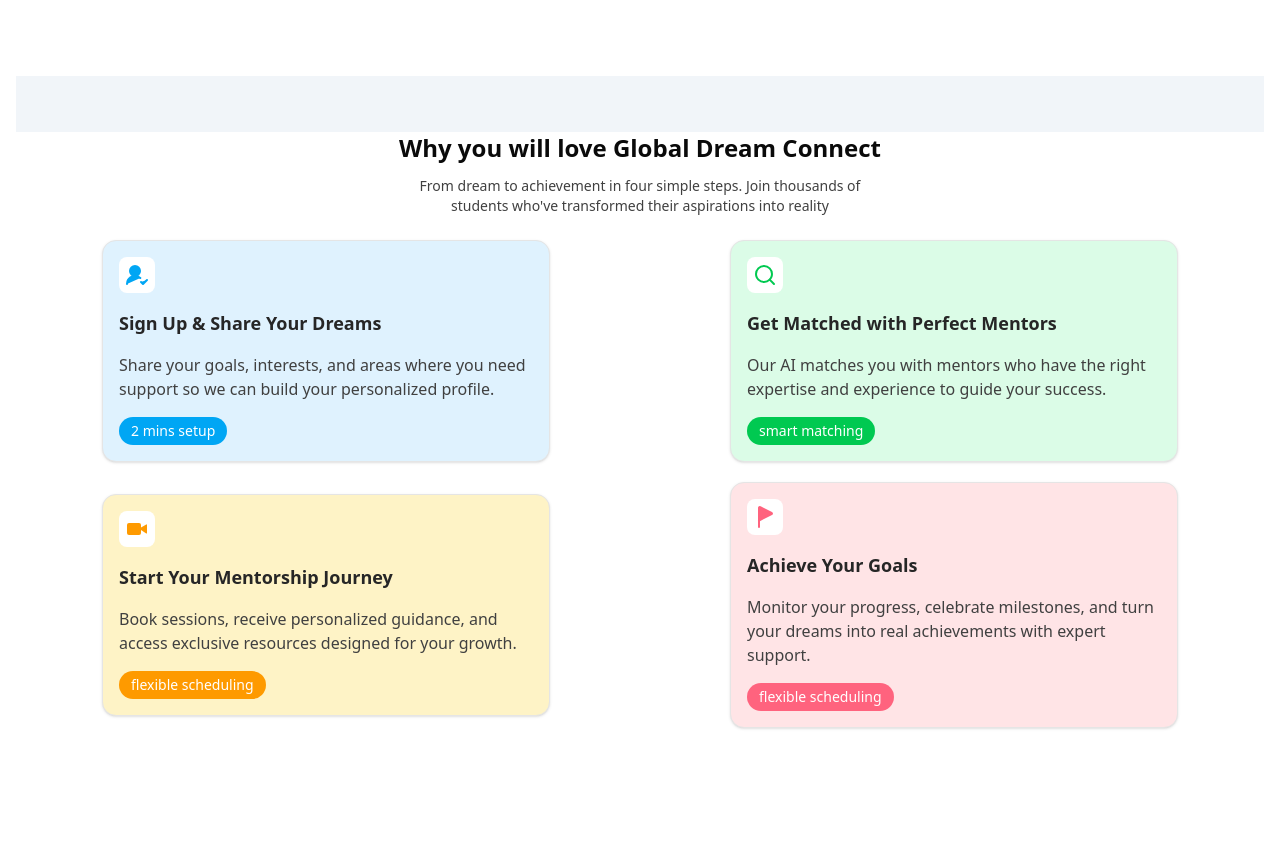
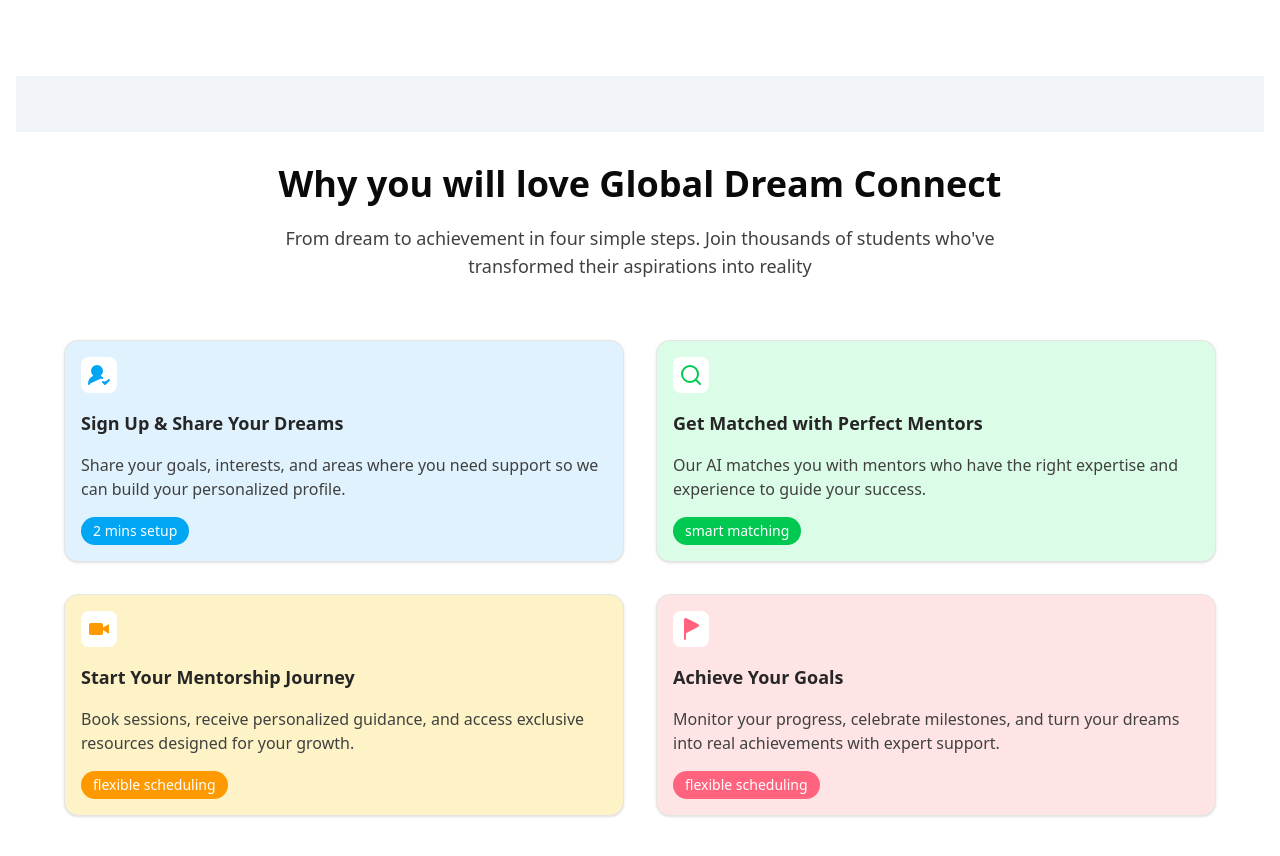
Before and after one commit to Global-Dream-Connect/Testing, a Next.js app: page / in a window 1280 px wide. Shown: the part 740-1596 px from the top of the page. Before the commit the page ends 1484 px from the top, so only its background shows below. Built offline with nearby package versions, Linux system fonts and the light colour scheme.

Commit message:
fixed grid layout

```diff
--- a/src/app/page.js
+++ b/src/app/page.js
@@ -35,11 +35,11 @@ export default function Home() {
       <div className="w-full h-14 bg-slate-100"></div>
 
       {/* process */}
-      <div className="w-full h-fit flex flex-col items-center gap-3">
-        <h3 className="text-2xl font-semibold text-center">Why you will love Global Dream Connect</h3>
-        <p className="max-w-md text-sm text-neutral-700 text-center">From dream to achievement in four simple steps. Join thousands of students who've transformed their aspirations into reality</p>
-        <div className="w-full h-fit grid grid-cols-1 auto-rows-auto place-items-center gap-2 md:grid-cols-2 md:grid-rows-2">
-            <Card className='p-4 gap-4 bg-sky-100 max-w-md'>
+      <div className="w-full h-fit flex flex-col items-center gap-3 py-8">
+        <h3 className="text-2xl font-semibold text-center sm:text-3xl md:text-4xl">Why you will love Global Dream Connect</h3>
+        <p className="max-w-md text-sm text-neutral-700 text-center sm:text-lg md:max-w-3xl mt-2">From dream to achievement in four simple steps. Join thousands of students who've transformed their aspirations into reality</p>
+        <div className="w-full max-w-6xl h-fit grid grid-cols-1 md:grid-cols-2 place-items-center gap-4 sm:gap-6 md:gap-8 mt-12">
+            <Card className='p-4 gap-4 bg-sky-100 max-w-md md:max-w-full'>
               <div className="w-fit aspect-square p-1.5 rounded-md bg-white">
                 <UserCheck2Icon fill="#00a6f4" stroke="#00a6f4" size={24}/>
               </div>
@@ -47,7 +47,7 @@ export default function Home() {
               <p className="text-neutral-700">Share your goals, interests, and areas where you need support so we can build your personalized profile.</p>
               <div className="px-3 py-1 w-fit h-fit rounded-full text-sm bg-sky-500 text-white">2 mins setup</div>
             </Card>
-            <Card className='p-4 gap-4 bg-green-100 max-w-md'>
+            <Card className='p-4 gap-4 bg-green-100 max-w-md md:max-w-full'>
               <div className="w-fit aspect-square p-1.5 rounded-md bg-white">
                 <Search stroke="#00c950" size={24}/>
               </div>
@@ -55,7 +55,7 @@ export default function Home() {
               <p className="text-neutral-700">Our AI matches you with mentors who have the right expertise and experience to guide your success.</p>
               <div className="px-3 py-1 w-fit h-fit rounded-full text-sm bg-green-500 text-white">smart matching</div>
             </Card>
-            <Card className='p-4 gap-4 bg-amber-100 max-w-md'>
+            <Card className='p-4 gap-4 bg-amber-100 max-w-md md:max-w-full'>
               <div className="w-fit aspect-square p-1.5 rounded-md bg-white">
                 <VideoIcon fill="#fe9a00" stroke="none" size={24}/>
               </div>
@@ -63,7 +63,7 @@ export default function Home() {
               <p className="text-neutral-700">Book sessions, receive personalized guidance, and access exclusive resources designed for your growth.</p>
               <div className="px-3 py-1 w-fit h-fit rounded-full text-sm bg-amber-500 text-white">flexible scheduling</div>
             </Card>
-            <Card className='p-4 gap-4 bg-rose-100 max-w-md'>
+            <Card className='p-4 gap-4 bg-rose-100 max-w-md md:max-w-full'>
               <div className="w-fit aspect-square p-1.5 rounded-md bg-white">
                 <FlagTriangleRight fill="#ff637e" stroke="#ff637e" size={24}/>
               </div>
```
